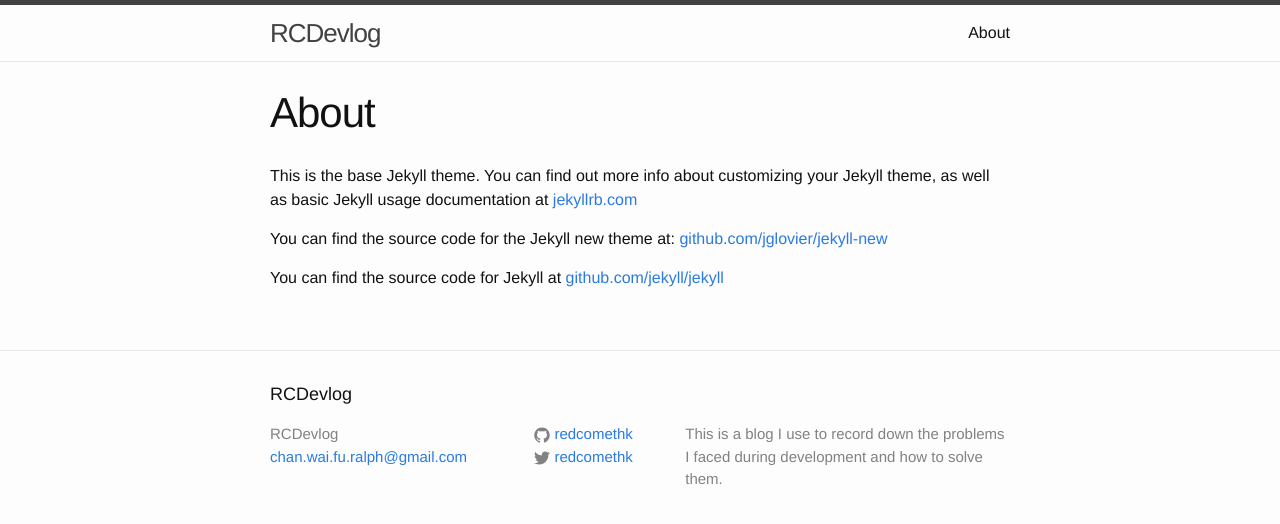
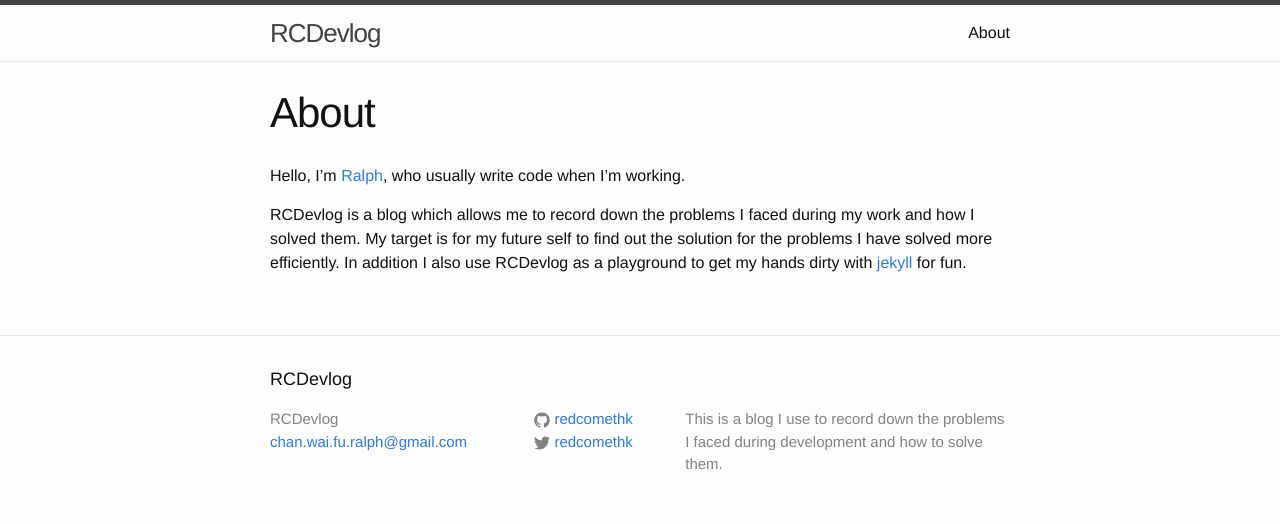
Before and after one commit to redcomethk/redcomethk.github.io, a Jekyll site: the page built from about.md, in a window 1280 px wide. Shown: the top 524 px of the page. Built offline with Jekyll 4.4.1, drawn with Linux system fonts in a browser that asks for light colours.

Commit message:
Update About page

```diff
--- a/about.md
+++ b/about.md
@@ -4,8 +4,6 @@
 permalink: /about/
 ---
 
-This is the base Jekyll theme. You can find out more info about customizing your Jekyll theme, as well as basic Jekyll usage documentation at [jekyllrb.com](http://jekyllrb.com/)
+Hello, I'm [Ralph](http://about.me/ralphchan), who usually write code when I'm working.
 
-You can find the source code for the Jekyll new theme at: [github.com/jglovier/jekyll-new](https://github.com/jglovier/jekyll-new)
-
-You can find the source code for Jekyll at [github.com/jekyll/jekyll](https://github.com/jekyll/jekyll)
+RCDevlog is a blog which allows me to record down the problems I faced during my work and how I solved them. My target is for my future self to find out the solution for the problems I have solved more efficiently. In addition I also use RCDevlog as a playground to get my hands dirty with [jekyll](http://jekyllrb.com/) for fun.
```
